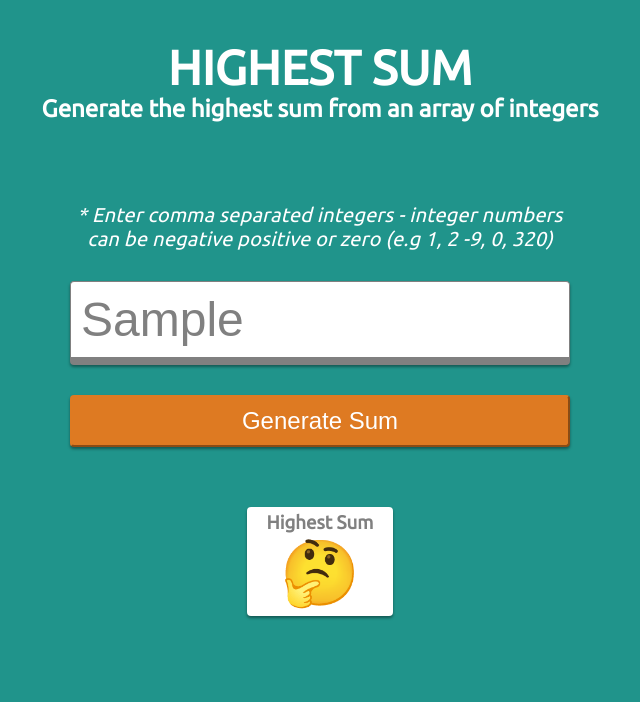
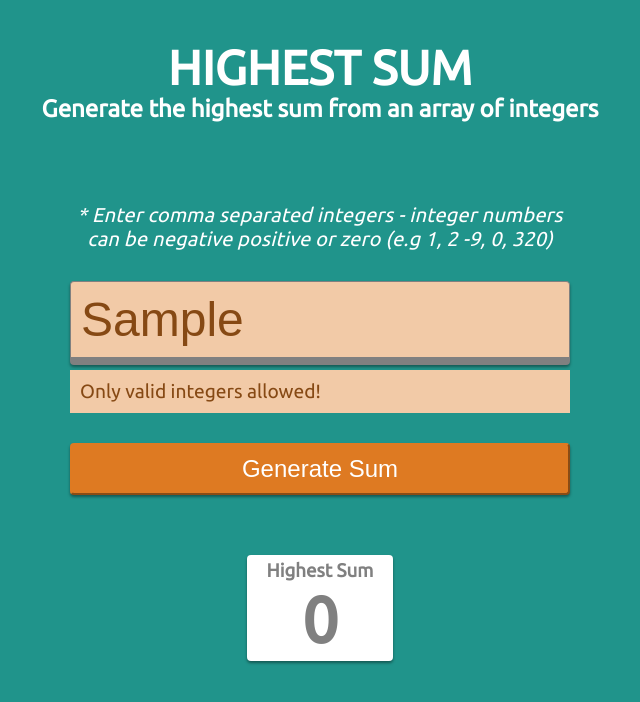
Before and after one commit to ekundayo-ab/highest-sum-finder, a React (Create React App) app: page / in a window 1280 px wide. Both pictures are taken after typing "Sample" into the empty fields and a click on the button "Generate Sum". Shown: the top 702 px of the page, without its empty margins (320-960 px from the left). Built offline with nearby package versions, Linux system fonts and the light colour scheme.

Commit message:
Add functionality for receiving integer inputs and generating their highest sum

```diff
--- a/package.json
+++ b/package.json
@@ -4,6 +4,7 @@
   "private": true,
   "dependencies": {
     "node-sass": "^4.12.0",
+    "prop-types": "^15.7.2",
     "react": "^16.8.6",
     "react-dom": "^16.8.6",
     "react-scripts": "3.0.1"
--- a/src/App.jsx
+++ b/src/App.jsx
@@ -1,15 +1,42 @@
-import React from 'react';
+import React, { useState } from 'react';
 
 import Header from './components/Header';
 import IntegersForm from './components/IntegersForm';
 import SumDisplay from './components/SumDisplay';
 
+import { useFormValidator, intReqdMessage } from './core/hooks';
+import findHighestSum from './core/findHighestSum';
+import { stripAndFilterIntegers } from './helpers';
+
 function App() {
+  const [integers, setIntegers] = useState('');
+  const [integerError, setIntegerError] = useFormValidator(integers);
+  const [highestSum, setHighestSum] = useState('');
+
+  function handleSubmit(event) {
+    event.preventDefault();
+
+    if (!integers.length) {
+      setIntegerError(intReqdMessage);
+      return;
+    }
+
+    const sum = findHighestSum(stripAndFilterIntegers(integers));
+    setHighestSum(sum);
+  }
+
+  const formProps = {
+    integers,
+    setIntegers,
+    integerError,
+    handleSubmit,
+  };
+
   return (
     <React.Fragment>
       <Header />
-      <IntegersForm />
-      <SumDisplay />
+      <IntegersForm {...formProps} />
+      <SumDisplay highestSum={highestSum.toString()} />
     </React.Fragment>
   );
 }
--- a/src/components/IntegersForm.jsx
+++ b/src/components/IntegersForm.jsx
@@ -1,18 +1,42 @@
 import React from 'react';
+import PropTypes from 'prop-types';
+
 import styles from './IntegersForm.module.scss';
 
-export default function IntegersForm() {
+export default function IntegersForm(props) {
+  const {
+    integers,
+    setIntegers,
+    handleSubmit,
+    integerError,
+  } = props;
+
   return (
-    <form className={styles.form}>
-      <div className={styles.formControl}>
+    <form onSubmit={handleSubmit} className={styles.form}>
+      <div className={`${styles.formControl} ${integerError && styles.formError}`}>
         <label htmlFor="integers">
           * Enter comma separated integers - integer numbers can be negative
           positive or zero (e.g 1, 2 -9, 0, 320)
         </label>
-        <input type="text" name="integers" placeholder="Enter integers here..." id="integers" />
+        <input
+          type="text"
+          name="integers"
+          placeholder="Enter integers here..."
+          id="integers"
+          value={integers}
+          onChange={event => setIntegers(event.target.value)}
+        />
+        {integerError && <span>{integerError}</span>}
       </div>
 
-      <button type="button" className="btn">Generate Sum</button>
+      <button type="submit" className="btn">Generate Sum</button>
     </form>
   );
 }
+
+IntegersForm.propTypes = {
+  integers: PropTypes.string.isRequired,
+  setIntegers: PropTypes.func.isRequired,
+  integerError: PropTypes.string.isRequired,
+  handleSubmit: PropTypes.func.isRequired,
+};
--- a/src/components/IntegersForm.module.scss
+++ b/src/components/IntegersForm.module.scss
@@ -31,12 +31,16 @@
     box-sizing: border-box;
     width: 100%;
 
+    span {
+      display: none;
+    }
+
     label, input {
+      display: block;
       margin-bottom: 30px;
     }
 
     label {
-      display: block;
       font-size: 1.25rem;
       font-style: italic;
       letter-spacing: 0.2px;
@@ -45,7 +49,6 @@
     }
 
     input {
-      display: block;
       width: 100%;
       font-size: 3rem;
       border: 1px solid $brand-gray;
@@ -68,3 +71,21 @@
       }
     }
   }
+
+  .formError {
+    input, span {
+      color: darken($brand-primary, 20%);
+      background-color: lighten($brand-primary, 30%);
+    }
+
+    input {
+      margin-bottom: 5px;
+    }
+
+    span {
+      font-size: 1.2rem;
+      display: block;
+      padding: 10px 10px;
+      margin-bottom: 30px;
+    }
+  }
--- a/src/components/SumDisplay.jsx
+++ b/src/components/SumDisplay.jsx
@@ -1,11 +1,21 @@
 import React from 'react';
+import PropTypes from 'prop-types';
+
 import styles from './SumDisplay.module.scss';
 
-export default function SumDisplay() {
+export default function SumDisplay({ highestSum }) {
   return (
     <div className={styles.sumDisplay}>
       <h3>Highest Sum</h3>
-      <p><span role="img" aria-label="thinking">🤔</span></p>
+      <p>
+        <span role="img" aria-label="thinking">
+          { highestSum === '' ? '🤔' : highestSum }
+        </span>
+      </p>
     </div>
   );
 }
+
+SumDisplay.propTypes = {
+  highestSum: PropTypes.string.isRequired,
+};
--- /dev/null
+++ b/src/core/findHighestSum.js
@@ -0,0 +1,104 @@
+/**
+ * @desc Negative integers have a lowering effect on the sum, so it
+ * is ensured that they are multiplied by available zeroes to neutralize
+ * their effect on the overall sum
+ *
+ * @param {number} neutralsCount - count of neutrals i.e zeroes
+ * @param {number} negatives - array of negative integers
+ *
+ * @returns {number} - sum of multiplied and added negative integers
+ */
+function neutralizeAndSumNegatives(neutralsCount, negatives) {
+  const _negatives = negatives;
+  if (negatives.length > neutralsCount) {
+    for (let i = 0; i < neutralsCount; i += 1) {
+      _negatives.pop();
+    }
+  } else {
+    _negatives.length = 0;
+  }
+
+  return _negatives.reduce((acc, next) => acc + next, 0);
+}
+
+/**
+ * @desc Multiplies positives pair and add with 1 remnant in array if any.
+ *
+ * @param {array} positives - Array of only positive integers
+ *
+ * @returns {number} sum of multiplied and added positive integers
+ */
+function boostAndSumPositives(positives) {
+  let sum = 0;
+
+  if (positives.length % 2 !== 0) {
+    sum += positives.shift();
+  }
+
+  for (let i = 0; i < positives.length; i += 2) {
+    sum += positives[i] * positives[i + 1];
+  }
+
+  return sum;
+}
+
+/**
+ * @desc Finds the highest sum from the array by separating the negatives
+ * positives and neutrals items, multiplies positives with high values and
+ * then multiplies negatives with available zeroes before adding resultant
+ * values together.
+ *
+ *
+ * @param {array} intsArray - Array of integers
+ *
+ * @returns {number} sum - Value of the highest sum
+ */
+function findHighestSum(intsArray) {
+  // No need going further if input array has no item
+  if (!intsArray.length) {
+    return 0;
+  }
+
+  // No need to perform further operations if input array has only one integer
+  if (intsArray.length <= 1) {
+    return intsArray[0];
+  }
+
+  const sortedIntsArray = intsArray.sort((prev, next) => prev - next);
+
+  let sum = 0;
+  let splitIndex;
+  let neutralsCount = 0;
+  const negatives = [];
+  let positives = [];
+
+  for (let i = 0; i < sortedIntsArray.length; i += 1) {
+    const int = sortedIntsArray[i];
+
+    if (int > 1) {
+      splitIndex = i;
+      break;
+    }
+
+    if (int === 1) {
+      sum += int;
+    }
+
+    if (int === 0) {
+      neutralsCount += 1;
+    }
+
+    if (int < 0) {
+      negatives.unshift(int);
+    }
+  }
+
+  positives = splitIndex !== undefined ? sortedIntsArray.slice(splitIndex) : [];
+
+  sum += neutralizeAndSumNegatives(neutralsCount, negatives);
+  sum += boostAndSumPositives(positives);
+
+  return sum;
+}
+
+export default findHighestSum;
--- /dev/null
+++ b/src/core/hooks.js
@@ -0,0 +1,34 @@
+import { useEffect, useState, useRef } from 'react';
+
+export const intReqdMessage = 'Integer(s) required!';
+
+export const useFormValidator = (integers) => {
+  const [integerError, setIntegerError] = useState('');
+
+  const isFirstRun = useRef(true);
+
+  useEffect(() => {
+    const isValidIntegers = /^((\s?)(-?)(\d+)(,?)(\s?))+$/g.test(integers);
+
+    if (integers.length && !isValidIntegers) {
+      setIntegerError('Only valid integers allowed!');
+    }
+
+    if (!integers.length || (integers.length && isValidIntegers)) {
+      setIntegerError('');
+    }
+
+    if (isFirstRun.current) {
+      isFirstRun.current = false;
+      return;
+    }
+
+    if (!integers.length) {
+      setIntegerError(intReqdMessage);
+    }
+  }, [integers]);
+
+  return [integerError, setIntegerError];
+};
+
+export default useFormValidator;
--- /dev/null
+++ b/src/helpers/index.js
@@ -0,0 +1,10 @@
+export const stripAndFilterIntegers = (integers) => {
+  const filteredIntegers = integers.split(',')
+    .filter(int => int)
+    .filter(int => !Number.isNaN(Number(int)))
+    .map(int => Number(int));
+
+  return filteredIntegers;
+};
+
+export default stripAndFilterIntegers;
```
Also changed, not shown: .eslintrc.json.
